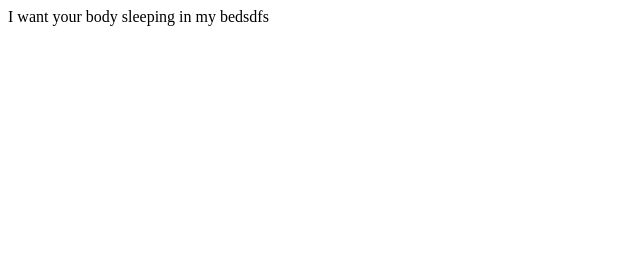
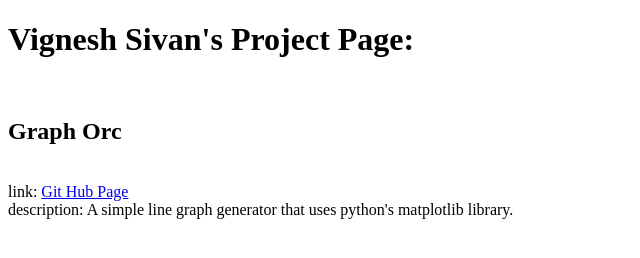
Before and after one commit to vigsivan97/vigsivan97.github.io, a plain HTML site: page index.html in a window 1280 px wide. Shown: the whole page, without its empty margins (0-640 px from the left). Drawn offline with Linux system fonts and the light colour scheme.

Commit message:
Removing the creepy stuff

```diff
--- a/index.html
+++ b/index.html
@@ -1,6 +1,14 @@
 <!DOCTYPE html>
 <html>
     <body>
-        I want your body sleeping in my bedsdfs
+        <h1>Vignesh Sivan's Project Page:</h1>
+        </br>
+
+        <h2> Graph Orc </h2>
+        </br>
+        link: <a href="https://github.com/vigsivan97/Graph-Orc">  Git Hub Page </a>
+        </br>
+        description: A simple line graph generator that uses python's matplotlib library.
+
     <body>
 </html>
```
